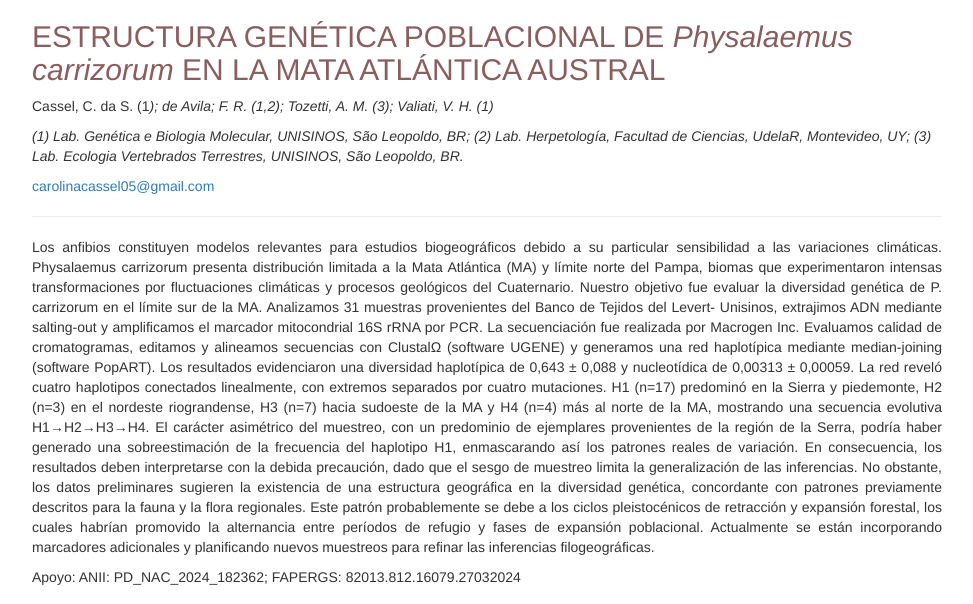
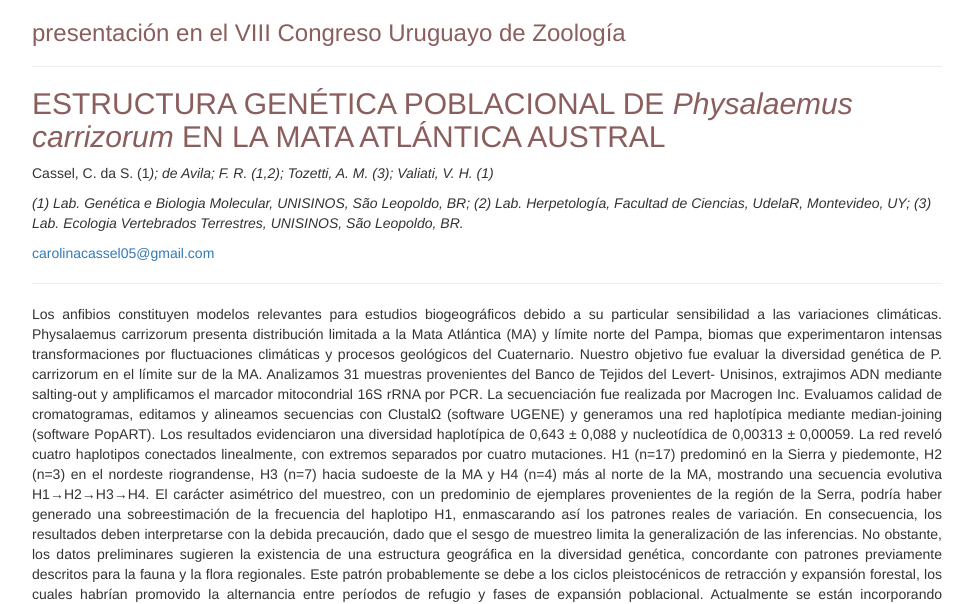
Before and after one commit to avilaf/physalaemus_carrizorum, a plain HTML site: page index.html in a window 1280 px wide. Shown: the top 604 px of the page, without its empty margins (153-1126 px from the left). Drawn offline with nearby package versions, Linux system fonts and the light colour scheme; some packages are replaced by stand-ins of ours.

Commit message:
espaços e cabeçalho

```diff
--- a/index.html
+++ b/index.html
@@ -363,6 +363,9 @@ color: #bf4080;
 }
 </style>
 <div id="estructura-genética-poblacional-de-physalaemus-carrizorum-en-la-mata-atlántica-austral" class="section level2">
+<h3>presentación en el VIII Congreso Uruguayo de Zoología</h3>
+
+<hr />
 <h2>ESTRUCTURA GENÉTICA POBLACIONAL DE <em>Physalaemus carrizorum</em>
 EN LA MATA ATLÁNTICA AUSTRAL</h2>
 <p>Cassel, C. da S. (1<em>); de Avila; F. R. (1,2); Tozetti, A. M. (3);
@@ -411,13 +414,13 @@ muestreos para refinar las inferencias filogeográficas.</p>
 <h2>Más informaciones en nuestros sítios web:</h2>
 <p><a href="https://avilaf.github.io/" class="uri">https://avilaf.github.io/</a></p>
 <h3>Laboratório de Genética e Biologia Molecular - Unisinos</h3>
-<p>Sítio web:<a href="https://evoecogenecons.wixsite.com/laborat" class="uri">https://evoecogenecons.wixsite.com/laborat</a></p>
-<p>Instagram:<a href="https://www.instagram.com/lgbm_unisinos/?hl=pt-br" class="uri">https://www.instagram.com/lgbm_unisinos/?hl=pt-br</a></p>
+<p>Sítio web: <a href="https://evoecogenecons.wixsite.com/laborat" class="uri">https://evoecogenecons.wixsite.com/laborat</a></p>
+<p>Instagram: <a href="https://www.instagram.com/lgbm_unisinos/?hl=pt-br" class="uri">https://www.instagram.com/lgbm_unisinos/?hl=pt-br</a></p>
 <h3>Laboratório de Herpetología - FCien, UDELAR</h3>
-<p>Instagram:<a href="https://www.instagram.com/herpetologia.fcien/" class="uri">https://www.instagram.com/herpetologia.fcien/</a></p>
+<p>Instagram: <a href="https://www.instagram.com/herpetologia.fcien/" class="uri">https://www.instagram.com/herpetologia.fcien/</a></p>
 <h3>Laboratório de Ecologia de Vertabrados Terrestres - Unisinos</h3>
-<p>Sítio web:<a href="http://tozettilab.org/" class="uri">http://tozettilab.org</a>/</p>
-<p>Instagram:<a href="https://www.instagram.com/tozettilab/" class="uri">https://www.instagram.com/tozettilab/</a></p>
+<p>Sítio web: <a href="http://tozettilab.org/" class="uri">http://tozettilab.org</a>/</p>
+<p>Instagram: <a href="https://www.instagram.com/tozettilab/" class="uri">https://www.instagram.com/tozettilab/</a></p>
 </div>
 
 
```
